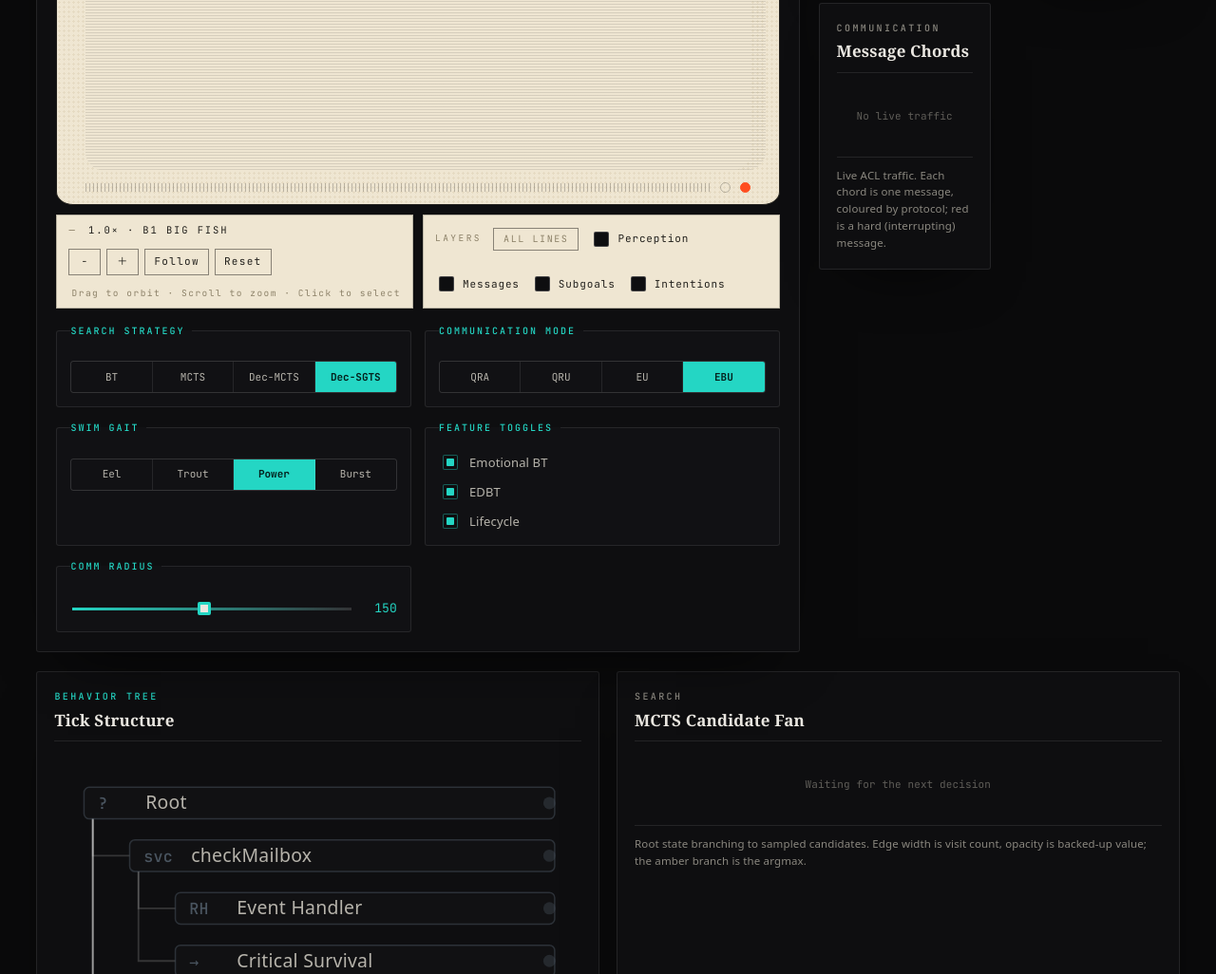
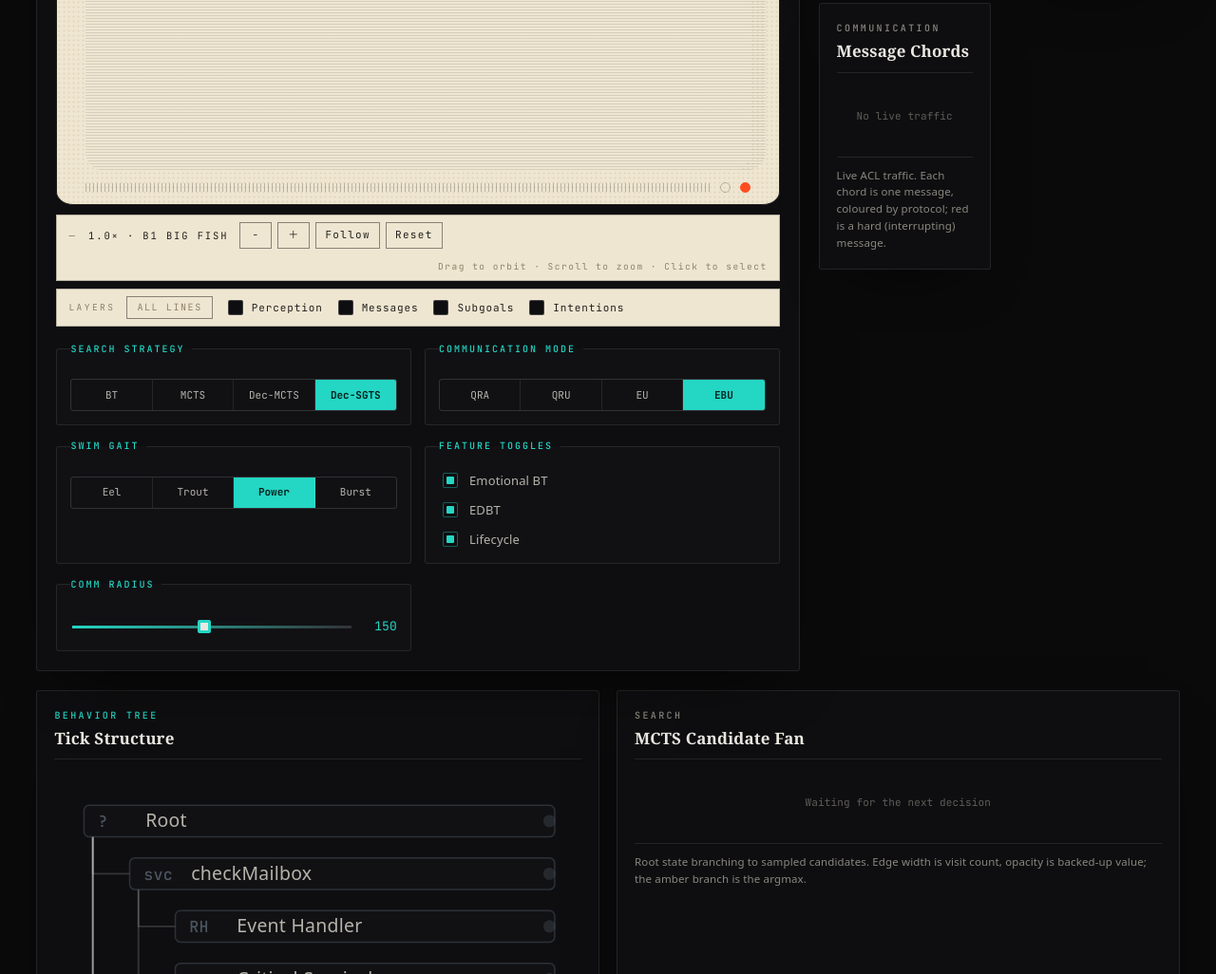
Before and after one commit to dxj1031/personal-page, a plain HTML site: page ecotank/index.html in a window 1280 px wide. Shown: the part 921-1947 px from the top of the page at 95% size. Drawn offline with nearby package versions, Linux system fonts and the light colour scheme.

Commit message:
Lay the deck out as rows: two columns were narrower than their contents

```diff
--- a/ecotank/ecotank.css
+++ b/ecotank/ecotank.css
@@ -755,15 +755,17 @@ body.focus-mode .demo-layout {
 /* Both control blocks sit under the cabinet now. Anything parked on the glass
    covers the one thing the panel exists to look at, and moving it to a
    different corner only changes which part of the tank is hidden. */
+/* Full-width rows, not columns. Side by side each block got 368px, which is
+   narrower than its own contents, so both wrapped to three lines and the deck
+   became two 114px slabs of cream under the picture. One row each is 36. */
 .tank-deck {
   display: flex;
-  flex-wrap: wrap;
-  align-items: stretch;
-  gap: 10px;
+  flex-direction: column;
+  gap: 8px;
   margin-top: 10px;
 }
 .tank-deck > * {
-  flex: 1 1 320px;
+  width: 100%;
 }
 .canvas-overlays {
   display: flex;
```
